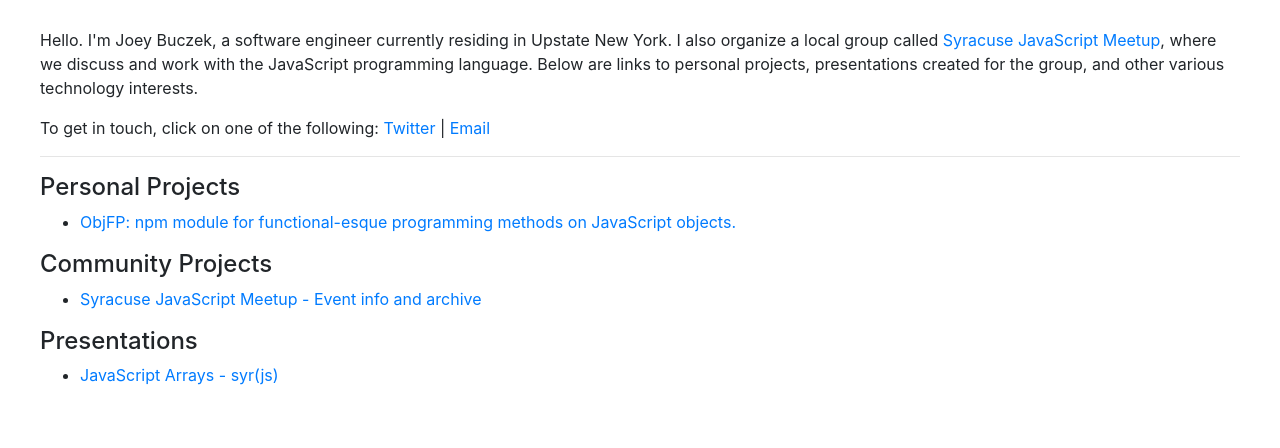
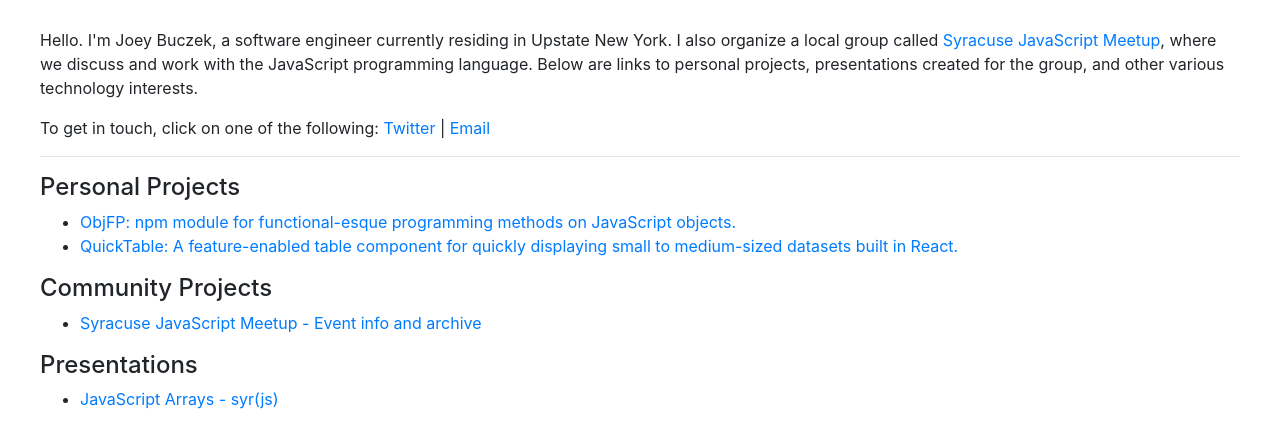
Before and after one commit to joeybuczek/joeybuczek.github.io, a plain HTML site: page index.html in a window 1280 px wide. Shown: the part 62-510 px from the top of the page. Drawn offline with nearby package versions, Linux system fonts and the light colour scheme.

Commit message:
added quicktable link

```diff
--- a/index.html
+++ b/index.html
@@ -34,6 +34,9 @@
       <li>
         <a href="https://github.com/joeybuczek/ObjFP" target="_blank">ObjFP: npm module for functional-esque programming methods on JavaScript objects.</a>
       </li>
+      <li>
+        <a href="https://github.com/joeybuczek/react-quicktable" target="_blank">QuickTable: A feature-enabled table component for quickly displaying small to medium-sized datasets built in React.</a>
+      </li>
     </ul>
 
     <h4>Community Projects</h4>
```
